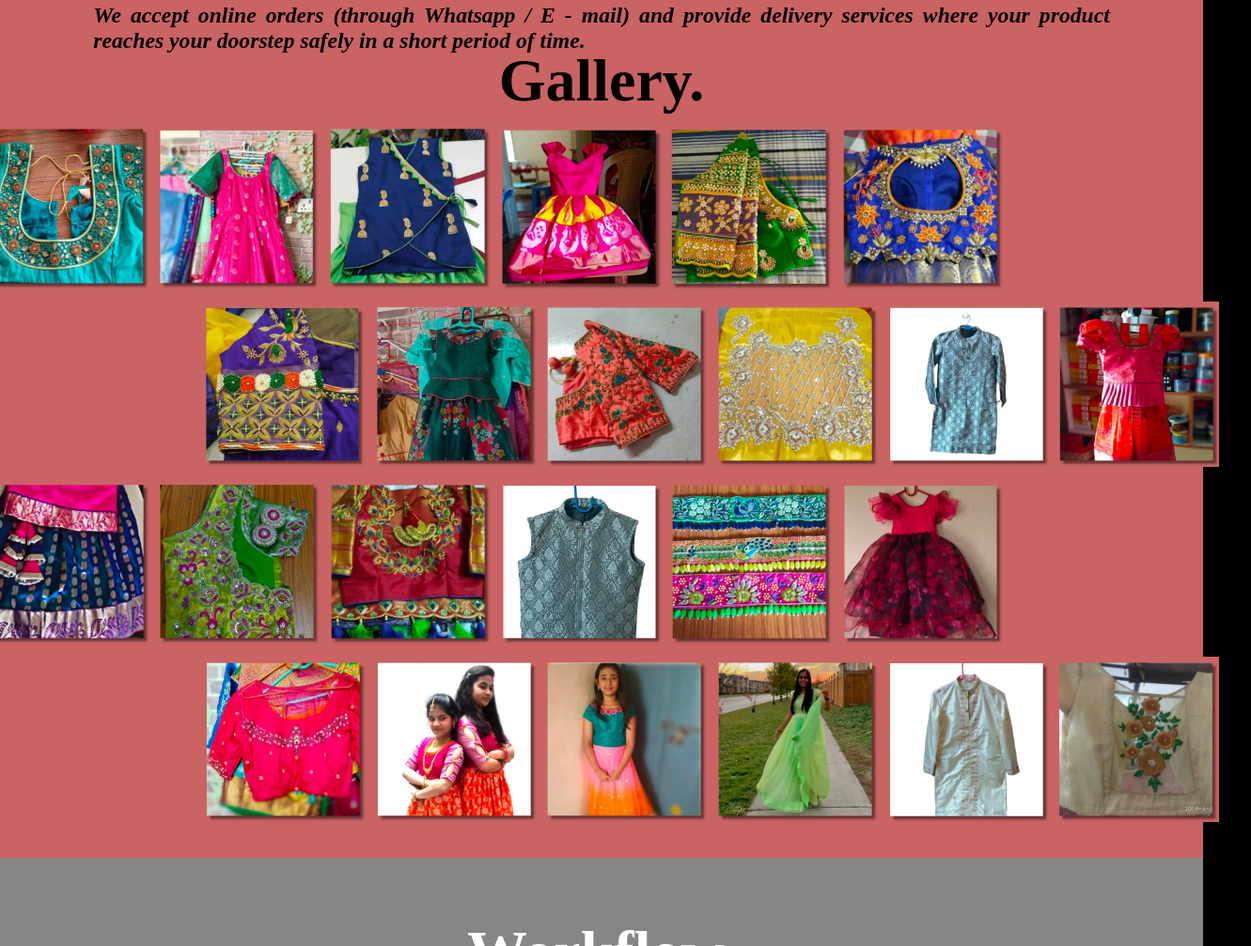
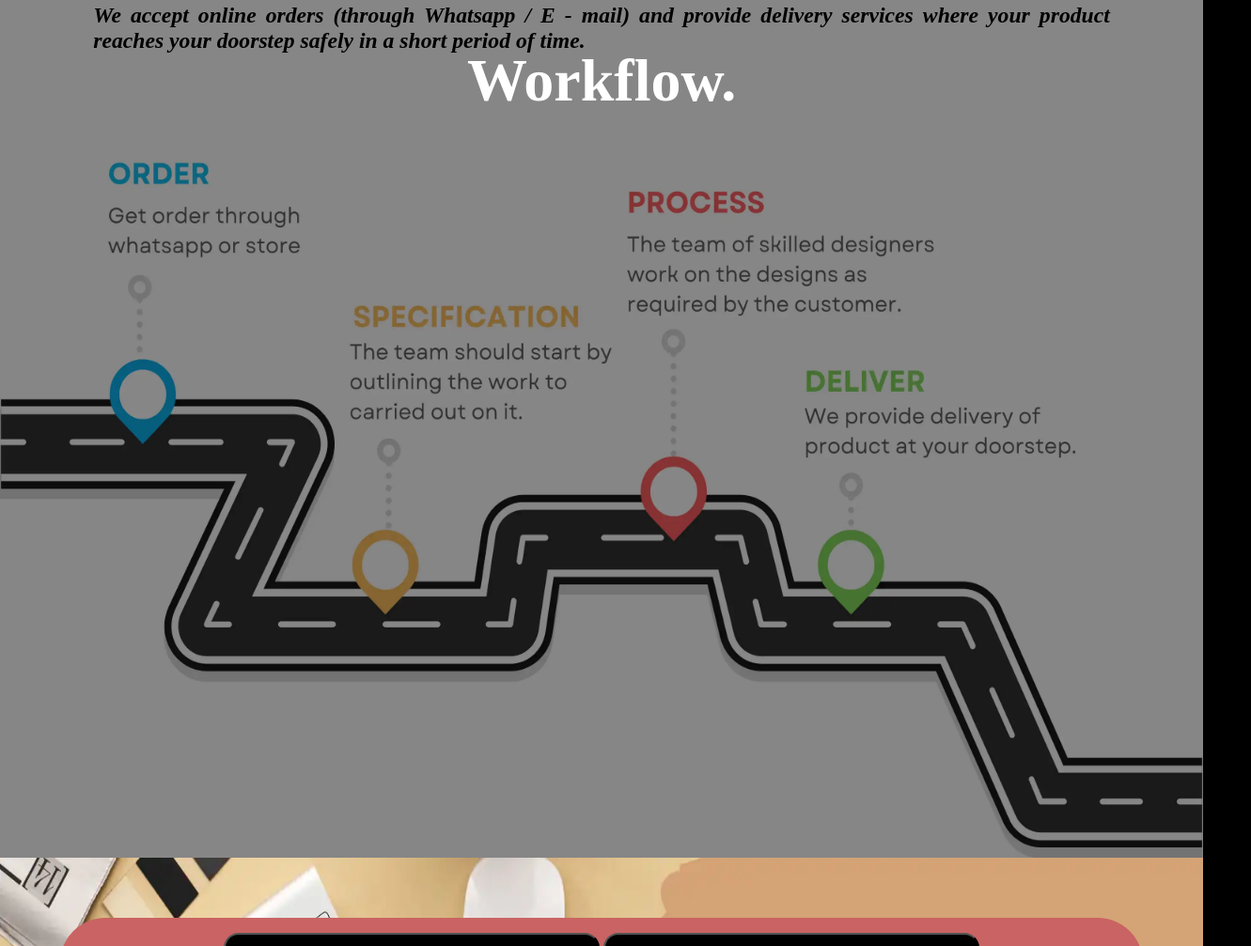
Before and after one commit to manjulifestyle/manjulifestyle.github.io, a plain HTML site: page index.html in a window 1280 px wide. Shown: the part 1793-2800 px from the top of the page at 94% size, 1331 px wide, since content can reach past the window. Drawn offline with Linux system fonts and the light colour scheme.

Commit message:
Update index.html

```diff
--- a/index.html
+++ b/index.html
@@ -17,9 +17,9 @@
             <li class="space nhover"><a style="position: fixed;" href="">Manju's Lifestyle</a></li>
             <li><a class="hov" href="#home">Home</a></li>
             <li><a class="hov" href="#about">About</a></li>
-            <li><a class="hov" href="#gallery">Gallery</a></li>
             <li><a class="hov" href="#work">Work</a></li>
             <li><a class="hov" href="#contact">Contact</a></li>
+            <li><a class="hov" href="#gallery">Gallery</a></li>
         </ul>
     </nav>
     <br>
@@ -37,46 +37,6 @@
         <p>We accept online orders (through Whatsapp / E - mail) and  provide delivery services where your product reaches your doorstep safely in a short period of time.</p>
         </center>
     </section>
-    <section id="gallery" class="abouttbg" style="background-color: #ca6363; color: black; background-size: 100% 100%; margin: 0%;">
-        <center>
-        <span  class="heading">Gallery.</span>
-        <div class="line0">&nbsp;</div>
-        <div class="line1 animated">
-            <span><img src="images/gallery/1.webp" alt="Manju's Lifestyle" class="img"></span>
-            <span><img src="images/gallery/2.webp" alt="Manju's Lifestyle" class="img"></span>
-            <span><img src="images/gallery/3.webp" alt="Manju's Lifestyle" class="img"></span>
-            <span><img src="images/gallery/4.webp" alt="Manju's Lifestyle" class="img"></span>
-            <span><img src="images/gallery/5.webp" alt="Manju's Lifestyle" class="img"></span>
-            <span><img src="images/gallery/6.webp" alt="Manju's Lifestyle" class="img"></span>
-        </div>
-        <div class="line0">&nbsp;</div>
-        <div class="line2 animated">
-            <span><img src="images/gallery/7.webp" alt="Manju's Lifestyle" class="img"></span>
-            <span><img src="images/gallery/8.webp" alt="Manju's Lifestyle" class="img"></span>
-            <span><img src="images/gallery/9.webp" alt="Manju's Lifestyle" class="img"></span>
-            <span><img src="images/gallery/10.webp" alt="Manju's Lifestyle" class="img"></span>
-            <span><img src="images/gallery/11.webp" alt="Manju's Lifestyle" class="img"></span>
-            <span><img src="images/gallery/12.webp" alt="Manju's Lifestyle" class="img"></span>
-        </div>
-        <div class="line0">&nbsp;</div>
-        <div class="line3 animated">
-            <span><img src="images/gallery/13.webp" alt="Manju's Lifestyle" class="img"></span>
-            <span><img src="images/gallery/14.webp" alt="Manju's Lifestyle" class="img"></span>
-            <span><img src="images/gallery/15.webp" alt="Manju's Lifestyle" class="img"></span>
-            <span><img src="images/gallery/16.webp" alt="Manju's Lifestyle" class="img"></span>
-            <span><img src="images/gallery/17.webp" alt="Manju's Lifestyle" class="img"></span>
-            <span><img src="images/gallery/18.webp" alt="Manju's Lifestyle" class="img"></span>
-        </div>
-        <div class="line0">&nbsp;</div>
-        <div class="line4 animated">
-            <span><img src="images/gallery/19.webp" alt="Manju's Lifestyle" class="img"></span>
-            <span><img src="images/gallery/20.webp" alt="Manju's Lifestyle" class="img"></span>
-            <span><img src="images/gallery/21.webp" alt="Manju's Lifestyle" class="img"></span>
-            <span><img src="images/gallery/22.webp" alt="Manju's Lifestyle" class="img"></span>
-            <span><img src="images/gallery/23.webp" alt="Manju's Lifestyle" class="img"></span>
-            <span><img src="images/gallery/24.webp" alt="Manju's Lifestyle" class="img"></span>
-        </div>
-    </section>
     <section id="work" class="abouttbg" style="background-image: url('images/workflow.webp'); background-size: 100% 100%;">
         <center>
         <span class="heading">Workflow.</span>
@@ -85,7 +45,7 @@
     <section id="contact" class="abouttbg"  style="background-image: url('images/contact.webp'); background-size: 100% 100%;">
         <center>
         <div class="hyperlinks">
-            <button><a href="index1.html">SERVICES WE PROVIDE</a></button>
+            <button><a href="gallery.html">SERVICES WE PROVIDE</a></button>
             <button><a href="https://www.canva.com/design/DAFbMs1NOjw/5wYtNTH4Han_oXS7LLgDcg/edit?utm_content=DAFbMs1NOjw&utm_campaign=designshare&utm_medium=link2&utm_source=sharebutton">DESIGN YOUR OWN</a></button>
             <button><a href="index2.html">TAKE A MOMENT</a></button>
             <br>
```
